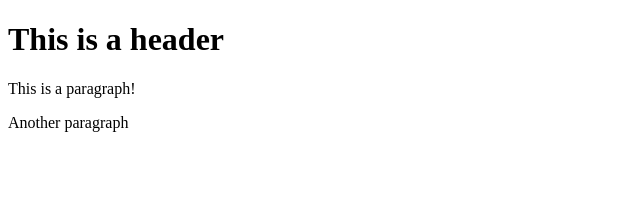
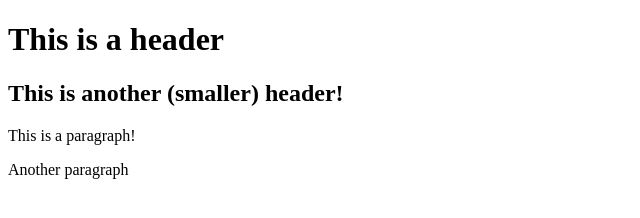
Before and after one commit to kzelalem/git-test, a website: page index.html in a window 1280 px wide. Shown: the whole page, without its empty margins (0-640 px from the left). Drawn offline with Linux system fonts and the light colour scheme.

Commit message:
Using NPM

```diff
--- a/index.html
+++ b/index.html
@@ -2,6 +2,7 @@
 <html>
     <body>
         <h1>This is a header</h1>
+        <h2>This is another (smaller) header!</h2>
         <p> This is a paragraph!</p>
         <p> Another paragraph</p>
     </body>
```
Also changed, not shown: package.json (added, +19 -0 lines), 2 other files.
